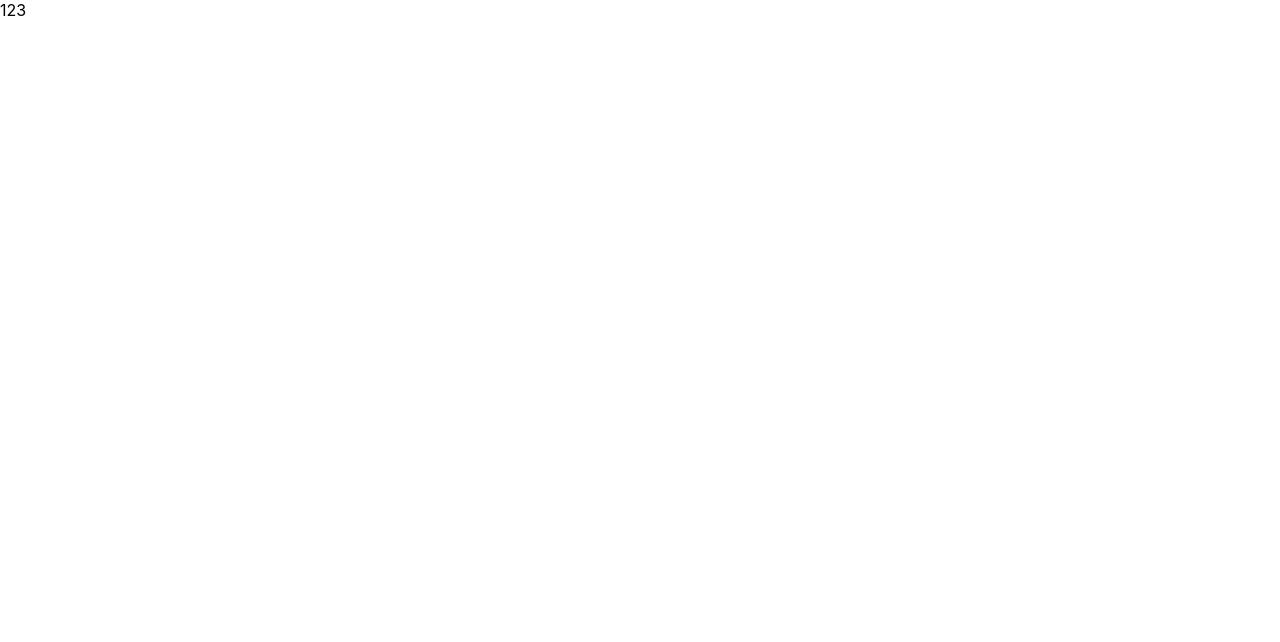
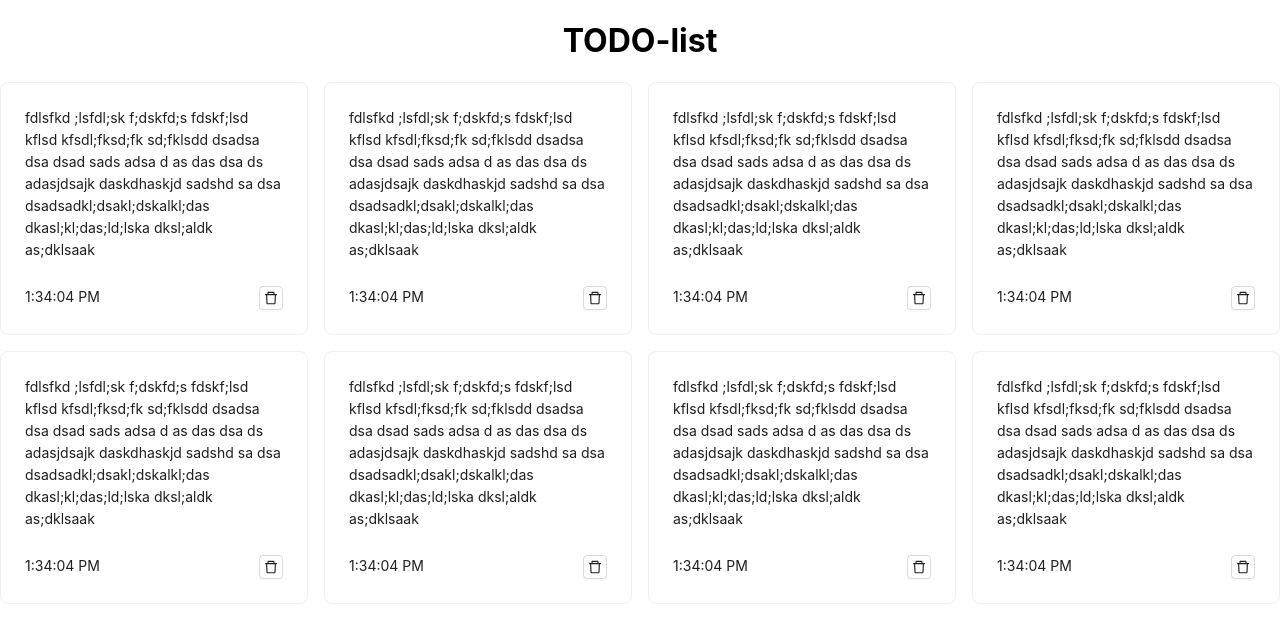
Before and after one commit to AirMous3/IZ-TEST, a React (Create React App) app: page / in a window 1280 px wide. Shown: the top 642 px of the page. Built offline with nearby package versions, Linux system fonts and the light colour scheme.

Commit message:
feat: добавил TodoItem

```diff
--- a/package.json
+++ b/package.json
@@ -10,9 +10,11 @@
     "@types/node": "^16.18.16",
     "@types/react": "^18.0.28",
     "@types/react-dom": "^18.0.11",
+    "antd": "^5.3.1",
     "react": "^18.2.0",
     "react-dom": "^18.2.0",
     "react-scripts": "5.0.1",
+    "styled-components": "^5.3.9",
     "typescript": "^4.9.5",
     "web-vitals": "^2.1.4"
   },
@@ -43,6 +45,7 @@
   "devDependencies": {
     "@craco/craco": "^7.1.0",
     "@trivago/prettier-plugin-sort-imports": "^4.1.1",
+    "@types/styled-components": "^5.1.26",
     "prettier": "^2.8.4"
   }
 }
--- a/src/App.tsx
+++ /dev/null
@@ -1,5 +0,0 @@
-import React from 'react';
-
-export const App: React.FC = () => {
-  return <div> 123</div>;
-};
--- /dev/null
+++ b/src/entities/task/index.ts
@@ -0,0 +1 @@
+export * from './ui';
--- /dev/null
+++ b/src/entities/task/ui/TodoItem.tsx
@@ -0,0 +1,39 @@
+import { DeleteOutlined } from '@ant-design/icons';
+import { Button, Card, Col, Input } from 'antd';
+import React, { useState } from 'react';
+
+export const TodoItem: React.FC = () => {
+  const [editMode, setEditMode] = useState<Boolean>(false);
+
+  return (
+    <Col span={6}>
+      <Card hoverable>
+        {editMode ? (
+          <Input autoFocus onBlur={() => setEditMode(false)} />
+        ) : (
+          <span
+            onClick={() => {
+              setEditMode(!editMode);
+            }}
+          >
+            fdlsfkd ;lsfdl;sk f;dskfd;s fdskf;lsd kflsd kfsdl;fksd;fk sd;fklsdd
+            dsadsa dsa dsad sads adsa d as das dsa ds adasjdsajk daskdhaskjd
+            sadshd sa dsa dsadsadkl;dsakl;dskalkl;das dkasl;kl;das;ld;lska
+            dksl;aldk as;dklsaak
+          </span>
+        )}
+        <div
+          style={{
+            display: 'flex',
+            justifyContent: 'space-between',
+            marginTop: '25px',
+          }}
+        >
+          <span>{new Date().toLocaleTimeString()}</span>
+
+          <Button icon={<DeleteOutlined />} size="small" />
+        </div>
+      </Card>
+    </Col>
+  );
+};
--- /dev/null
+++ b/src/entities/task/ui/index.ts
@@ -0,0 +1 @@
+export * from './TodoItem';
--- a/src/index.tsx
+++ b/src/index.tsx
@@ -1,7 +1,7 @@
 import React from 'react';
 import ReactDOM from 'react-dom/client';
 
-import { App } from '@/App';
+import { App } from '@/pages';
 
 import './index.css';
 
--- /dev/null
+++ b/src/pages/App/App.tsx
@@ -0,0 +1,24 @@
+import { Row } from 'antd';
+import React from 'react';
+
+import { TodoItem } from '@/entities/task';
+
+import * as S from './components';
+
+export const App: React.FC = () => {
+  return (
+    <S.AContainer>
+      <h1>TODO-list</h1>
+      <Row gutter={[16, 16]} justify="center">
+        <TodoItem />
+        <TodoItem />
+        <TodoItem />
+        <TodoItem />
+        <TodoItem />
+        <TodoItem />
+        <TodoItem />
+        <TodoItem />
+      </Row>
+    </S.AContainer>
+  );
+};
--- /dev/null
+++ b/src/pages/App/components.ts
@@ -0,0 +1,8 @@
+import styled from 'styled-components';
+
+export const AContainer = styled.div`
+  display: flex;
+  flex-direction: column;
+  align-items: center;
+  box-sizing: border-box;
+`;
--- /dev/null
+++ b/src/pages/App/index.ts
@@ -0,0 +1 @@
+export * from './App';
--- /dev/null
+++ b/src/pages/index.ts
@@ -0,0 +1 @@
+export * from './App';
```
Also changed, not shown: 1 other file (tests, documents, lock files or other folders).
